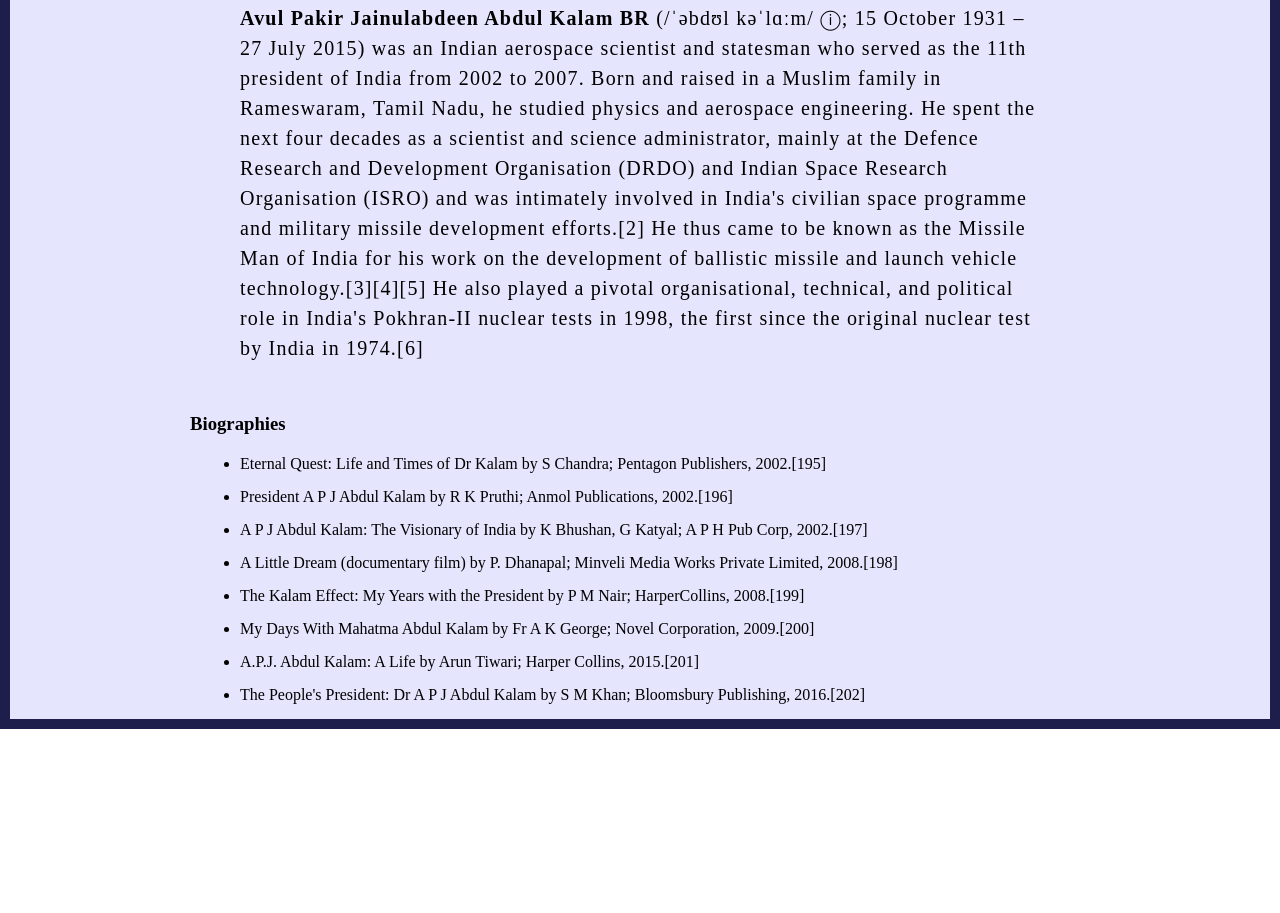
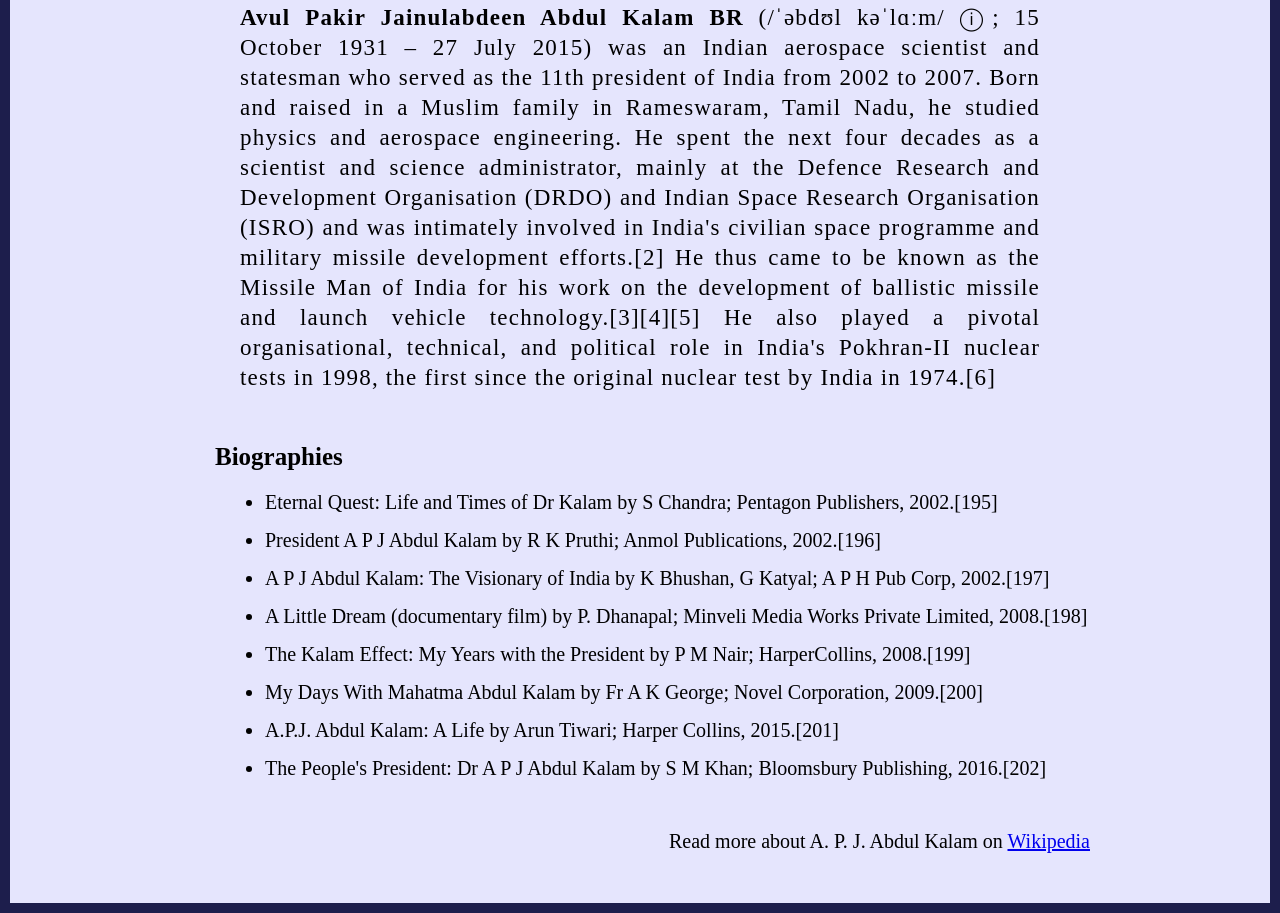
Before and after one commit to ByteByVanshika/Projects, a plain HTML site: page project1/index.html in a window 1280 px wide. Shown: the part 521-1434 px from the top of the page. Before the commit the page ends 1250 px from the top, so only its background shows below. Drawn offline with Linux system fonts and the light colour scheme.

Commit message:
project 1 completed

```diff
--- a/project1/index.html
+++ b/project1/index.html
@@ -35,6 +35,10 @@
              <li> The People's President: Dr A P J Abdul Kalam by S M Khan; Bloomsbury Publishing, 2016.[202]</li>
           </ul>
        </section>
+       <footer>
+        <p>Read more about A. P. J. Abdul Kalam on <a href="https://en.wikipedia.org/wiki/A._P._J._Abdul_Kalam">Wikipedia
+        </a></p>
+       </footer>
         </div>
     </div>
 </body>
--- a/project1/style.css
+++ b/project1/style.css
@@ -46,19 +46,30 @@ h4{
     margin-bottom: 20px;
 }
 .about-section p {
-    font-size: 20px;
+    font-size: 23px;
  line-height: 30px;
  letter-spacing: 1.2px;
+ text-align: justify;
 }
 .biography-section{
-    margin-top: 50px;
+    margin: 50px 0;
+    margin-left: 25px;
 }
 .biography-section h3{
     margin-bottom: 20px;
+    font-size: 25px;
 }
 .biography-section ul {
+    font-size: 20px;
     margin-left: 50px;
 }
 .biography-section li {
     margin-bottom: 15px;
 }
+footer{
+    font-size: 20px;
+    margin: 50px 0;
+}
+footer p{
+ text-align: end;
+}
```
